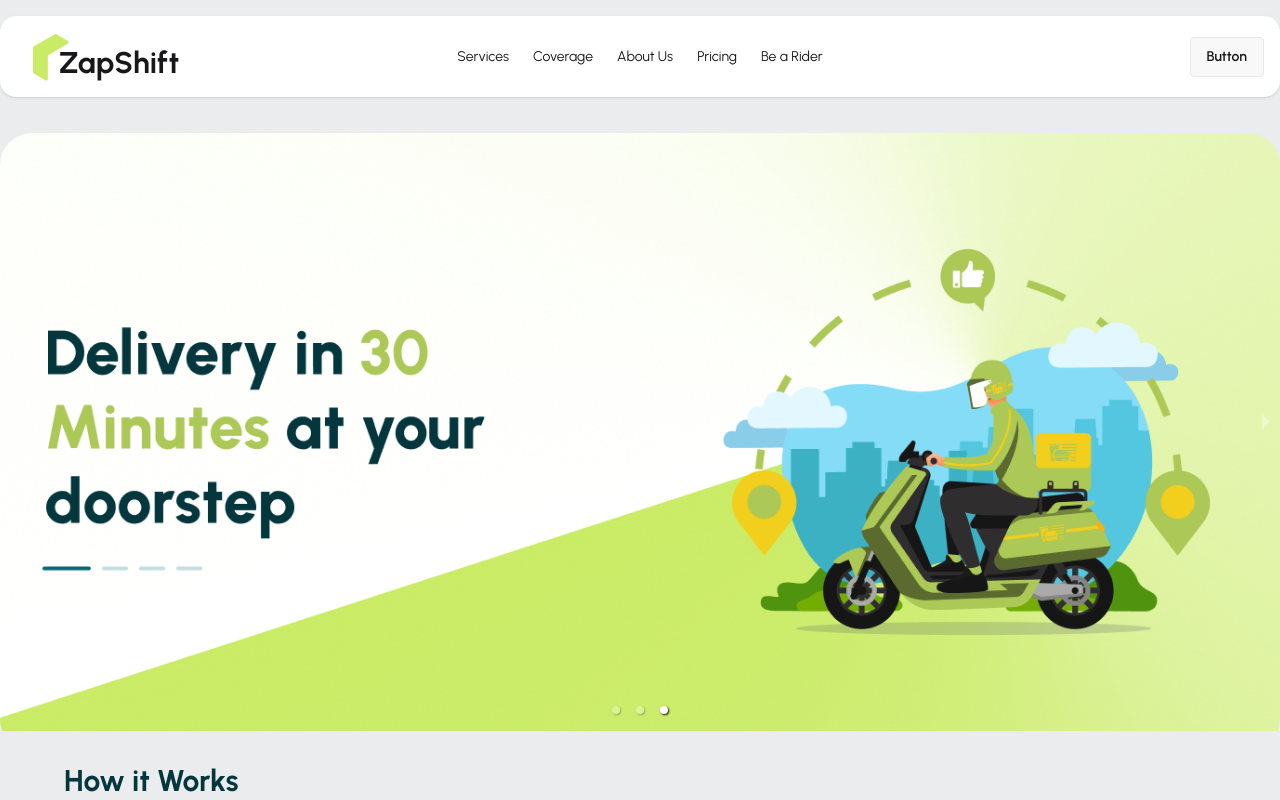
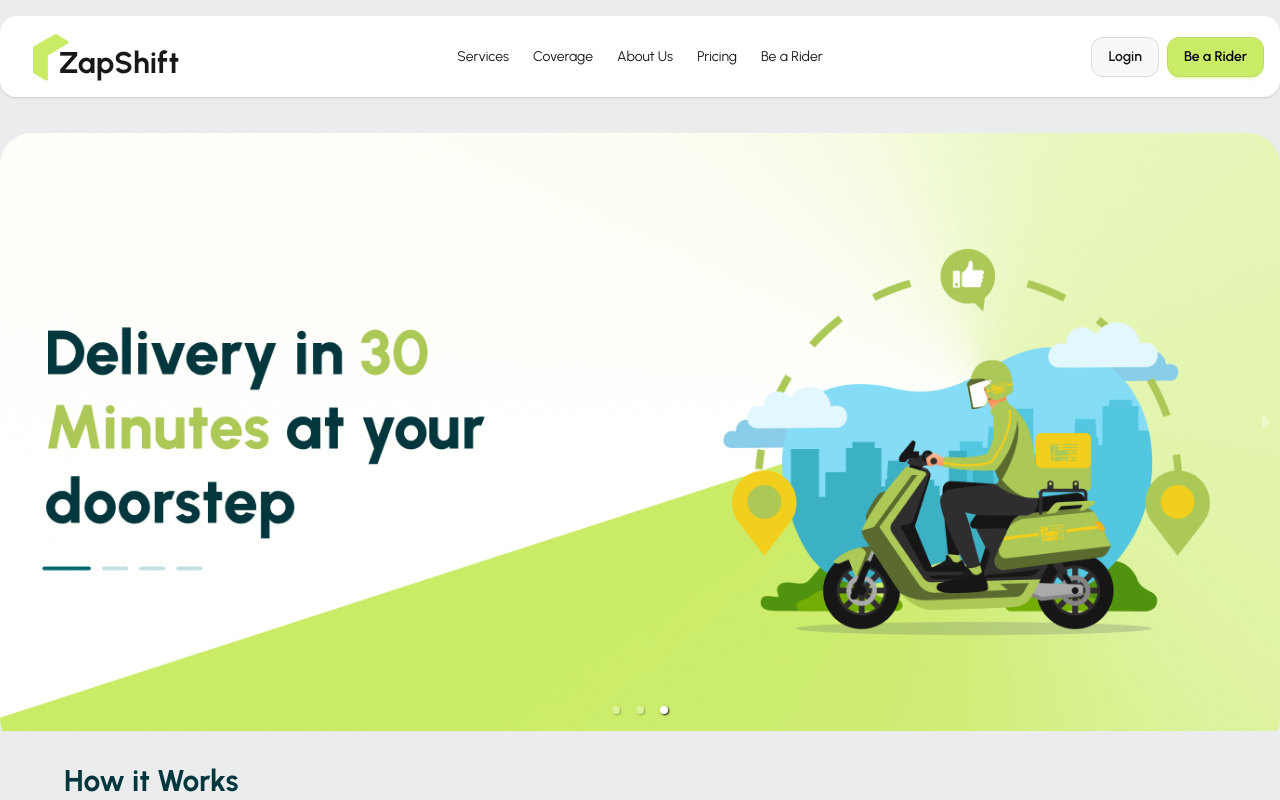
Before and after one commit to IrfanGalib/zap-shift-client, a React (Vite) app: page / in a window 1280 px wide. Shown: the top 800 px of the page. Built offline with nearby package versions, Linux system fonts and the light colour scheme; no server answers.

Commit message:
Added Login, Register & Logout Button in the Navbar

```diff
--- a/src/Pages/Shared/Navbar/Navbar.jsx
+++ b/src/Pages/Shared/Navbar/Navbar.jsx
@@ -1,8 +1,17 @@
 import React from "react";
 import Logo from "../../../Components/Logo/Logo";
-import { NavLink } from "react-router";
+import { Link, NavLink } from "react-router";
+import useAuth from "../../../hooks/useAuth";
 
 const Navbar = () => {
+  const { user, logOut } = useAuth();
+
+  const handleLogOut = () => {
+    logOut()
+      .then()
+      .catch((error) => console.log(error));
+  };
+
   const links = (
     <>
       <li>
@@ -58,8 +67,25 @@ const Navbar = () => {
         <div className="navbar-center hidden lg:flex">
           <ul className="menu menu-horizontal px-1">{links}</ul>
         </div>
-        <div className="navbar-end">
-          <a className="btn">Button</a>
+        <div className="navbar-end space-x-2">
+          {user ? (
+            <a
+              onClick={handleLogOut}
+              className="btn  border-[#DADADA] rounded-xl"
+            >
+              Log Out
+            </a>
+          ) : (
+            <Link to="/login" className="btn border-[#DADADA] rounded-xl">
+              Login
+            </Link>
+          )}
+          <Link
+            to="/beARider"
+            className="btn btn-primary text-black rounded-xl"
+          >
+            Be a Rider
+          </Link>
         </div>
       </div>
     </div>
--- /dev/null
+++ b/src/Routes/PrivetRoute.jsx
@@ -0,0 +1,21 @@
+import React from "react";
+import useAuth from "../hooks/useAuth";
+import { Navigate } from "react-router";
+
+const PrivetRoute = ({ children }) => {
+  const { user, loading } = useAuth();
+
+  if (loading) {
+    return (
+      <div>
+        <span className="loading loading-infinity loading-xl"></span>;
+      </div>
+    );
+  }
+  if (!user) {
+    return <Navigate to="/login"></Navigate>;
+  }
+  return children;
+};
+
+export default PrivetRoute;
```
